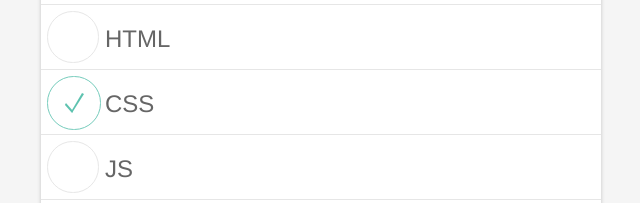
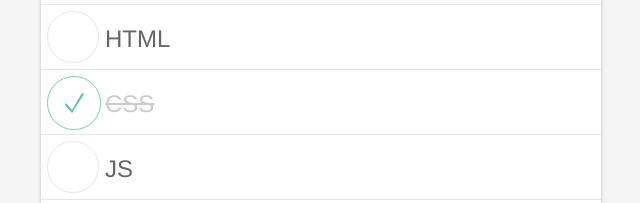
Before and after one commit to ok-technopolis-autumn-2017/Kirill_Yarulin, a plain HTML site: page index.html in a window 1280 px wide. Shown: the part 175-378 px from the top of the page, 319-959 px from the left. Drawn offline with Linux system fonts and the light colour scheme.

Commit message:
add line-through

```diff
--- a/styles/project/todos-list.css
+++ b/styles/project/todos-list.css
@@ -81,6 +81,11 @@
             vertical-align: baseline;*/
         }
 
+        .todo-item.__selected  .todo-item_text {
+            color: #cccccc;
+            text-decoration: line-through;
+        }
+
 
         .todo-item_remove {
             height: 64px;
```
